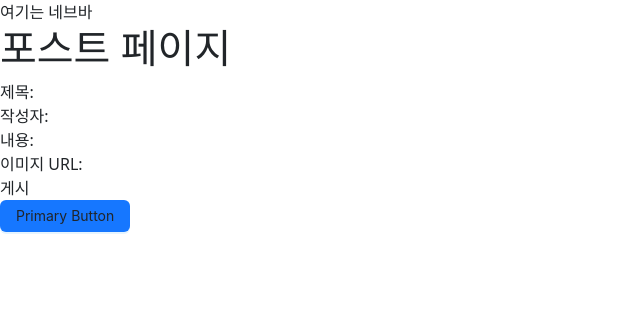
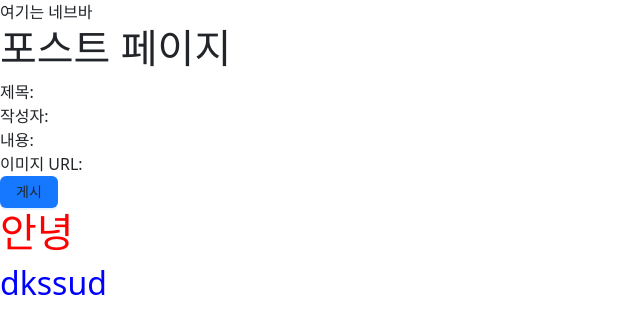
Before and after one commit to NewJibs/newjibs-fe, a Vue app: page /notices/post in a window 1280 px wide. Shown: the top 334 px of the page, without its empty margins (0-640 px from the left). Built offline with nearby package versions, Linux system fonts and the light colour scheme.

Commit message:
fix : post 구현 성공

```diff
--- a/src/App.vue
+++ b/src/App.vue
@@ -1,13 +1,27 @@
 <script setup lang="ts">
 import { RouterView } from 'vue-router'
-import TheNavBar from './components/common/TheNavBar.vue';
+import TheNavBar from './components/common/TheNavBar.vue'
 </script>
 
 <template>
   <header></header>
   <TheNavBar />
   <RouterView />
-  <a-button type="primary">Primary Button</a-button>
+  <div class="root">
+    <h1>안녕</h1>
+    <h2>dkssud</h2>
+  </div>
 </template>
 
-<style scoped></style>
+<style scoped lang="scss">
+.root {
+  $red-color: red;
+  $blue-color: blue;
+  h1 {
+    color: $red-color;
+  }
+  h2 {
+    color: $blue-color;
+  }
+}
+</style>
--- a/src/components/notice/NoticeEditor.vue
+++ b/src/components/notice/NoticeEditor.vue
@@ -60,7 +60,7 @@ const submitPost = async (e: any) => {
 <template>
   <div>
     <h1>포스트 페이지</h1>
-    <form >
+    <form>
       <div>
         <label for="title">제목:</label>
         <input v-model="title" type="text" id="title" required />
@@ -77,7 +77,7 @@ const submitPost = async (e: any) => {
         <label for="image">이미지 URL:</label>
         <input v-model="imageUrl" type="text" id="image" />
       </div>
-      <button type="submit" @click="submitPost">게시</button>
+      <a-button type="primary submit" @click="submitPost">게시</a-button>
     </form>
   </div>
 </template>
```
